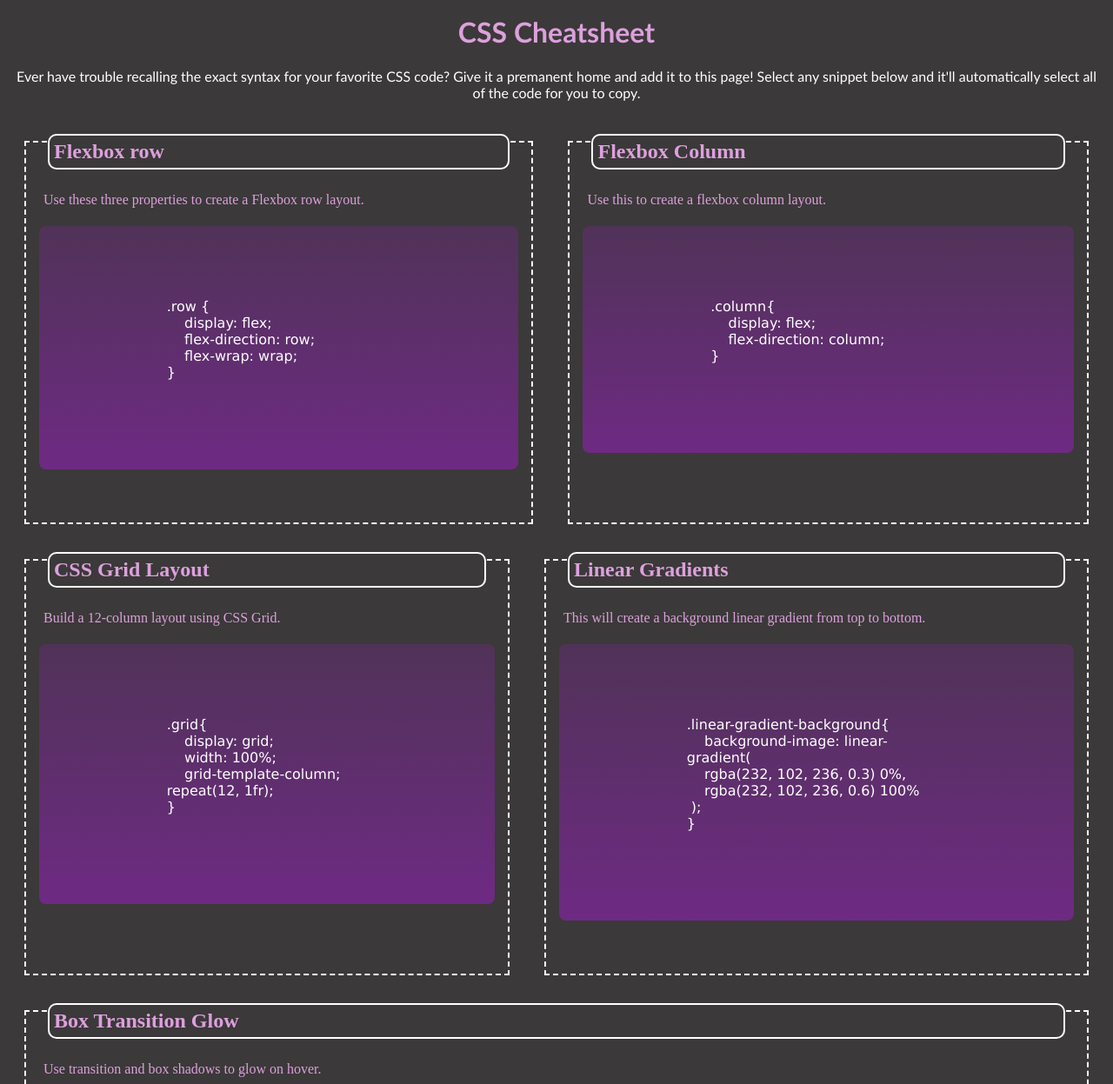
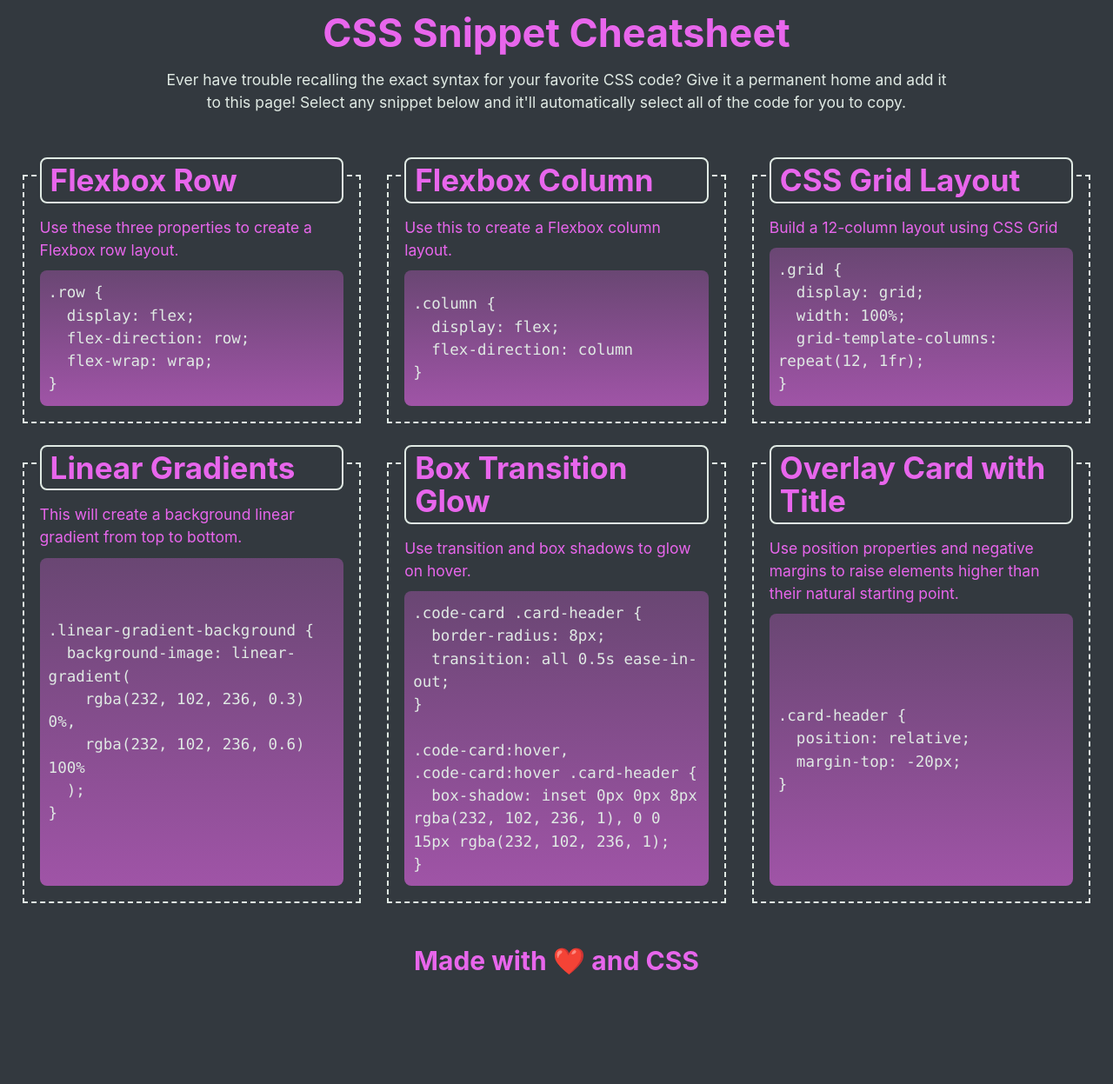
Before and after one commit to samadams412/css-cheatsheet1, a plain HTML site: page index.html in a window 1280 px wide. Shown: the part 22-1269 px from the top of the page at 87% size. After the commit the page ends 1145 px from the top, so only its background shows below. Drawn offline with Linux system fonts and the light colour scheme.

Commit message:
file restructure

```diff
--- a/index.html
+++ b/index.html
@@ -1,127 +1,121 @@
 <!DOCTYPE html>
 <html lang="en">
+
 <head>
-    <title>CSS Cheatsheet</title>
   <meta charset="UTF-8">
-    <meta http-equiv="X-UA-Compatible" content="IE=edge">
   <meta name="viewport" content="width=device-width, initial-scale=1.0">
-    <link rel="stylesheet" href="./style.css"
+  <title>CSS Snippet Cheatsheet</title>
+  <link rel="stylesheet" href="assets/css/reset.css" />
+  <link rel="stylesheet" href="./assets/css/style.css" />
 </head>
+
 <body>
-    <!--Header-->
+
+
   <header>
-        <h1>CSS Cheatsheet</h1>
+    <h1 class="page-title">
+      CSS Snippet Cheatsheet
+    </h1>
     <p>
-            Ever have trouble recalling the exact syntax for your favorite CSS code? Give it a premanent home and add it to this page! Select any snippet below and it'll automatically select all of the code for you to copy.
+      Ever have trouble recalling the exact syntax for your favorite CSS code? Give it a permanent home and add it to
+      this page! Select any snippet below and it'll automatically select all of the code for you to copy.
     </p>
   </header>
 
-    <section>
-        <!-- Section Cards -->
-        <div class="glow">
-            <h2>Flexbox row</h2>
-            <p>
-                Use these three properties to create a Flexbox row layout.
-            </p>
-            <pre class="code">
-                <code tabindex="0">
-                    .row {
+  <main>
+    <section class="row justify-center">
+      <div class="card-column">
+        <figure class="card code-card">
+          <h2 class="card-header">Flexbox Row</h2>
+          <div class="card-body">
+            <p>Use these three properties to create a Flexbox row layout.</p>
+          </div>
+          <!-- with the <pre> element, it counts all spaces literally, so proper code indentation cannot be applied in this case -->
+          <pre class="code-block"><code>.row {
   display: flex;
   flex-direction: row;
   flex-wrap: wrap;
-                    }
-                </code>
-            </pre>
+}</code></pre>
+        </figure>
       </div>
-        <div class="glow">
-            <h2>Flexbox Column</h2>
-            <p>
-                Use this to create a flexbox column layout.
-            </p>
-            <pre class="code">
-                <code tabindex="0">
-                    .column{
+      <div class="card-column">
+        <figure class="card code-card">
+          <h2 class="card-header">Flexbox Column</h2>
+          <div class="card-body">
+            <p>Use this to create a Flexbox column layout.</p>
+          </div>
+          <pre class="code-block"><code>.column {
   display: flex;
-                        flex-direction: column;
-                    }
-                </code>
-            </pre>
+  flex-direction: column
+}</code></pre>
+        </figure>
       </div>
-        <div class="glow">
-            <h2>CSS Grid Layout</h2>
-            <p>
-                Build a 12-column layout using CSS Grid.
-            </p>
-            <pre class="code">
-                <code tabindex="0">
-                    .grid{
+
+      <div class="card-column">
+        <figure class="card code-card">
+          <h2 class="card-header">CSS Grid Layout</h2>
+          <div class="card-body">
+            <p>Build a 12-column layout using CSS Grid</p>
+          </div>
+          <pre class="code-block"><code>.grid {
   display: grid;
   width: 100%;
-                        grid-template-column;
-                    repeat(12, 1fr);
-                    }
-                </code>
-            </pre>
+  grid-template-columns: repeat(12, 1fr);
+}</code></pre>
+        </figure>
       </div>
-        <div class="glow">
-            <h2>Linear Gradients</h2>
-            <p>
-                This will create a background linear gradient from top to bottom.
-            </p>
-            <pre class="code">
-                <code tabindex="0">
-                    .linear-gradient-background{
-                        background-image: linear-
-                    gradient(
+      <div class="card-column">
+        <figure class="card code-card">
+          <h2 class="card-header">Linear Gradients</h2>
+          <div class="card-body">
+            <p>This will create a background linear gradient from top to bottom.</p>
+          </div>
+          <pre class="code-block"><code>.linear-gradient-background {
+  background-image: linear-gradient(
     rgba(232, 102, 236, 0.3) 0%,
     rgba(232, 102, 236, 0.6) 100%
   );
-                    }
-                </code>
-            </pre>
+}</code></pre>
+        </figure>
       </div>
-        <div class="glow">
-            <h2>Box Transition Glow</h2>
-            <p>
-                Use transition and box shadows to glow on hover.
-            </p>
-            <pre class="code">
-                <code tabindex="0">
-                    .code-card .card-header {
+      <div class="card-column">
+        <figure class="card code-card">
+          <h2 class="card-header">Box Transition Glow</h2>
+          <div class="card-body">
+            <p>Use transition and box shadows to glow on hover.</p>
+          </div>
+          <pre class="code-block"><code>.code-card .card-header {
   border-radius: 8px;
-                        transition: all 0.5s ease-in-
-                    out;
+  transition: all 0.5s ease-in-out;
 }
 
-                    .code-card: hover,
-                    .code-card: hover .card-header {
-                        box-shadow: inset 0px 0px 8px
-                    rgba(232, 102, 236, 1), 0 0 15px
-                    rgba(232, 102, 236, 1);
-                    }
-                </code>
-            </pre>
+.code-card:hover,
+.code-card:hover .card-header {
+  box-shadow: inset 0px 0px 8px rgba(232, 102, 236, 1), 0 0 15px rgba(232, 102, 236, 1);
+}</code></pre>
+        </figure>
       </div>
-        <div class="glow">
-            <h2>Overlay Card with Title</h2>
-            <p>
-                Use position properties and negative margins to raise elements higher than their natural starting point.
+
+      <div class="card-column">
+        <figure class="card code-card">
+          <h2 class="card-header">Overlay Card with Title</h2>
+          <div class="card-body">
+            <p>Use position properties and negative margins to raise elements higher than their natural starting point.
             </p>
-            <pre class="code">
-                <code tabindex="0">
-                    .card-header {
+          </div>
+          <pre class="code-block"><code>.card-header {
   position: relative;
   margin-top: -20px;
-                    }
-                </code>
-            </pre>
+}</code></pre>
+        </figure>
       </div>
     </section>
+  </main>
 
-    <!-- Footer -->
   <footer>
-        <p>Made with &#128156 and CSS</p>
+    <h3>Made with <span role="img" aria-label="heart">❤️</span> and CSS</h3>
   </footer>
 
 </body>
+
 </html>
```
Also changed, not shown: Main_/index.html (deleted, +0 -121 lines), assets/css/reset.css (renamed from Main_/assets/css/reset.css), assets/css/style.css (renamed from Main_/assets/css/style.css), 1 other file. Lines whose indentation alone changed are shown as unchanged.
